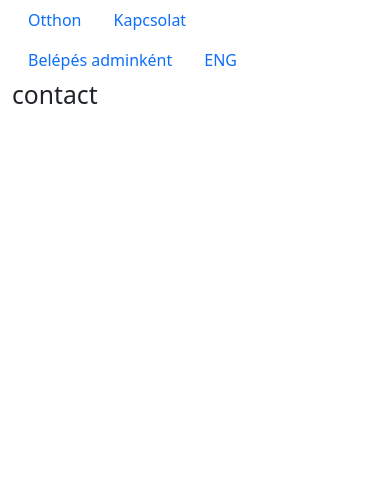
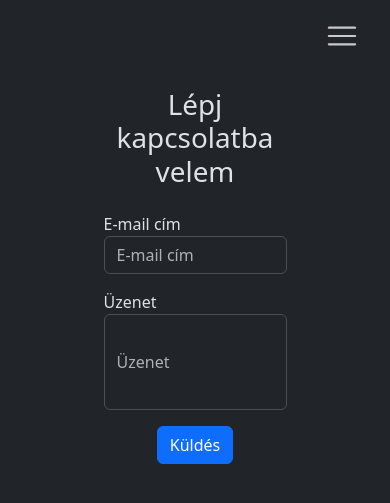
Before and after one commit to deak-daniel/IntroductionPage, a PHP site: page /contact in a window 390 px wide. Shown: the top 503 px of the page. Run offline with PHP 8.4, Linux system fonts and the light colour scheme; data comes from the database, SQL or seed files in the repository.

Commit message:
Added hamburger menu. Added styles to the home page, and navbar. Modified language xmls. Started implementing the contact feature.

```diff
--- /dev/null
+++ b/index.js
@@ -0,0 +1,9 @@
+const navbar = document.getElementById('navbar');
+
+function openSidebar(){
+    navbar.classList.add('show');
+}
+
+function closeSidebar(){
+    navbar.classList.remove('show');
+}
--- a/private/language/en.xml
+++ b/private/language/en.xml
@@ -10,4 +10,10 @@
         <contactlabel>Contact</contactlabel>
         <adminloginlabel>Admin login</adminloginlabel>
     </navbar>
+    <contact>
+        <title>Contact me</title>
+        <emaillabel>E-mail address</emaillabel>
+        <messagelabel>Message</messagelabel>
+        <sendbuttonlabel>Send</sendbuttonlabel>
+    </contact>
 </config>
--- a/private/language/hu.xml
+++ b/private/language/hu.xml
@@ -10,4 +10,10 @@
         <contactlabel>Kapcsolat</contactlabel>
         <adminloginlabel>Belépés adminként</adminloginlabel>
     </navbar>
+    <contact>
+        <title>Lépj kapcsolatba velem</title>
+        <emaillabel>E-mail cím</emaillabel>
+        <messagelabel>Üzenet</messagelabel>
+        <sendbuttonlabel>Küldés</sendbuttonlabel>
+    </contact>
 </config>
--- a/public/contact.php
+++ b/public/contact.php
@@ -1 +1,35 @@
-<h2>contact</h2>
+<style>
+    form{
+        display: flex;
+        flex-direction: column;
+        width: 50%;
+        margin: auto;
+        gap: 1rem;
+    }
+
+    form button{
+        align-self: center;
+        max-width: max-content;
+    }
+
+    #messageField{
+        height: 6rem;
+    }
+</style>
+
+<form method="POST" action="/authenticate">
+    <div class="jumbotron jumbotron-fluid text-center">
+        <div class="container">
+            <h1 class="display-6"><?php global $language; echo $language->contact->title; ?></h1>
+        </div>
+    </div>
+    <div>
+        <label for="emailField"><?php global $language; echo $language->contact->emaillabel; ?></label>
+        <input class="form-control" type="email" name="email" id="emailField" placeholder="<?php global $language; echo $language->contact->emaillabel; ?>" />
+    </div>
+    <div>
+        <label for="messageField"><?php global $language; echo $language->contact->messagelabel; ?></label>
+        <input class="form-control" type="text" name="message" id="messageField" placeholder="<?php global $language; echo $language->contact->messagelabel; ?>" />
+    </div>
+    <button type="submit" class="btn btn-primary"><?php global $language; echo $language->contact->sendbuttonlabel; ?></button>
+</form>
--- a/start.php
+++ b/start.php
@@ -6,9 +6,10 @@
     <meta name="viewport" content="width=device-width, initial-scale=1.0">
     <link href="https://cdn.jsdelivr.net/npm/bootstrap@5.3.7/dist/css/bootstrap.min.css" rel="stylesheet" integrity="sha384-LN+7fdVzj6u52u30Kp6M/trliBMCMKTyK833zpbD+pXdCLuTusPj697FH4R/5mcr" crossorigin="anonymous">
     <link rel="stylesheet" href="style.css">
+    <script src="index.js" defer></script>
     <title>Indroduction</title>
 </head>
-<body>
+<body data-bs-theme="dark">
     <?php
         global $language;
         $language == [];
@@ -26,24 +27,35 @@
         $language = load('./private/language/' . $_SESSION['lang'] . '.xml');
     ?>
     <div class="container">
-        <ul class="nav nav-pills">
-            <li class="nav-item">
-                <a class="nav-link" href="/"><?php echo $language->navbar->homelabel; ?></a>
+        <button id="open-sidebar" onclick="openSidebar()">
+            <svg xmlns="http://www.w3.org/2000/svg" height="40px" viewBox="0 -960 960 960" width="40px" fill="#c9c9c9"><path d="M165.13-254.62q-10.68 0-17.9-7.26-7.23-7.26-7.23-18t7.23-17.86q7.22-7.13 17.9-7.13h629.74q10.68 0 17.9 7.26 7.23 7.26 7.23 18t-7.23 17.87q-7.22 7.12-17.9 7.12H165.13Zm0-200.25q-10.68 0-17.9-7.27-7.23-7.26-7.23-17.99 0-10.74 7.23-17.87 7.22-7.13 17.9-7.13h629.74q10.68 0 17.9 7.27 7.23 7.26 7.23 17.99 0 10.74-7.23 17.87-7.22 7.13-17.9 7.13H165.13Zm0-200.26q-10.68 0-17.9-7.26-7.23-7.26-7.23-18t7.23-17.87q7.22-7.12 17.9-7.12h629.74q10.68 0 17.9 7.26 7.23 7.26 7.23 18t-7.23 17.86q-7.22 7.13-17.9 7.13H165.13Z"/></svg>
+        </button>
+        <nav id="navbar">
+            <ul>
+                <li>
+                    <button id="close-sidebar" onclick="closeSidebar()">
+                        <svg xmlns="http://www.w3.org/2000/svg" height="40px" viewBox="0 -960 960 960" width="40px" fill="#c9c9c9"><path d="m480-444.62-209.69 209.7q-7.23 7.23-17.5 7.42-10.27.19-17.89-7.42-7.61-7.62-7.61-17.7 0-10.07 7.61-17.69L444.62-480l-209.7-209.69q-7.23-7.23-7.42-17.5-.19-10.27 7.42-17.89 7.62-7.61 17.7-7.61 10.07 0 17.69 7.61L480-515.38l209.69-209.7q7.23-7.23 17.5-7.42 10.27-.19 17.89 7.42 7.61 7.62 7.61 17.7 0 10.07-7.61 17.69L515.38-480l209.7 209.69q7.23 7.23 7.42 17.5.19 10.27-7.42 17.89-7.62 7.61-17.7 7.61-10.07 0-17.69-7.61L480-444.62Z"/></svg>
+                    </button>
                 </li>
-            <li class="nav-item">
-                <a class="nav-link" href="/contact"><?php echo $language->navbar->contactlabel; ?></a>
+                <li class="nav-container">
+                    <a class="nav-item" href="/"><?php echo $language->navbar->homelabel; ?></a>
                 </li>
-            <li class="nav-item">
-                <a class="nav-link" href="/login"><?php echo $language->navbar->adminloginlabel; ?></a>
+                <li class="nav-container">
+                    <a class="nav-item" href="/contact"><?php echo $language->navbar->contactlabel; ?></a>
                 </li>
-            <li class="nav-item">
+                <li class="nav-container">
+                    <a class="nav-item" href="/login"><?php echo $language->navbar->adminloginlabel; ?></a>
+                </li>
+                <li class="nav-container">
                     <?php if ($_SESSION['lang'] == 'hu'): ?>
-                    <a href="/?lang=en" class="nav-link">ENG</a>
+                        <a class="nav-item" href="/?lang=en">ENG</a>
                     <?php elseif ($_SESSION['lang'] == 'en'): ?>
-                    <a href="/?lang=hu" class="nav-link">HUN</a>
+                        <a class="nav-item" href="/?lang=hu">HUN</a>
                     <?php endif;?>
                 </li>
             </ul>
+        </nav>
+        <div id="overlay"></div>
         <main>
             <?php
 
--- /dev/null
+++ b/style.css
@@ -0,0 +1,115 @@
+:root{
+    --main-color:#2b2b2b;
+    --secondary-color:#747474;
+    --text-color: white;
+}
+
+*{
+    margin: 0;
+    padding: 0;
+    box-sizing: border-box;
+}
+
+html{
+    font-family: 'Segoe UI', Tahoma, Geneva, Verdana, sans-serif;
+}
+
+.container main{
+    margin-top: 1em;
+}
+
+nav{
+    border-bottom: 1px solid var(--secondary-color);
+}
+
+
+nav ul{
+    display: flex;
+    justify-content: space-around;
+    list-style: none;
+}
+
+.nav-item{
+    position: relative;
+    background-color: transparent;
+    display: flex;
+    text-decoration: none;
+    width: max-content;
+    padding: 1em 2em;
+    color: var(--text-color);
+}
+
+.nav-item::before{
+    content: '';
+    position: absolute;
+    background-color: white;
+    bottom: 0;
+    width: 0%;
+    height: 2px;
+    transition: 75ms;
+}
+
+.nav-item:hover::before{
+    width: 100%;
+}
+
+#open-sidebar{
+    display: none;
+    background: none;
+    border: none;
+    padding: 1em;
+    margin-left: auto;
+    cursor: pointer;
+}
+
+#close-sidebar{
+    display: none;
+    cursor: pointer;
+    background: none;
+    border: none;
+    padding: 1em;
+}
+
+#overlay{
+    background-color: rgba(0,0,0,0.5);
+    position: fixed;
+    display: none;
+    inset: 0;
+    z-index: 9;
+}
+
+@media screen and (max-width: 800px) {
+    #close-sidebar, #open-sidebar{
+        display: block;
+    }
+
+    nav{
+        position: fixed;
+        border-left: 1px solid var(--secondary-color);
+        z-index: 10;
+        top:0;
+        right: -100%;
+        height: 100vh;
+        width: min(15em, 100%);
+        transition: right 100ms ease-out;
+        background-color: var(--main-color);
+    }
+
+    nav.show{
+        right: 0;
+    }
+
+    nav.show ~ #overlay{
+        display: block;
+    }
+
+    nav ul{
+        width: 100%;
+        flex-direction: column;
+    }
+
+    .nav-item{
+        width: 100%;
+        padding-left: 2.5em;
+    }
+}
```
Also changed, not shown: public/home.php (+7 -1 lines). Lines whose indentation alone changed are shown as unchanged.
